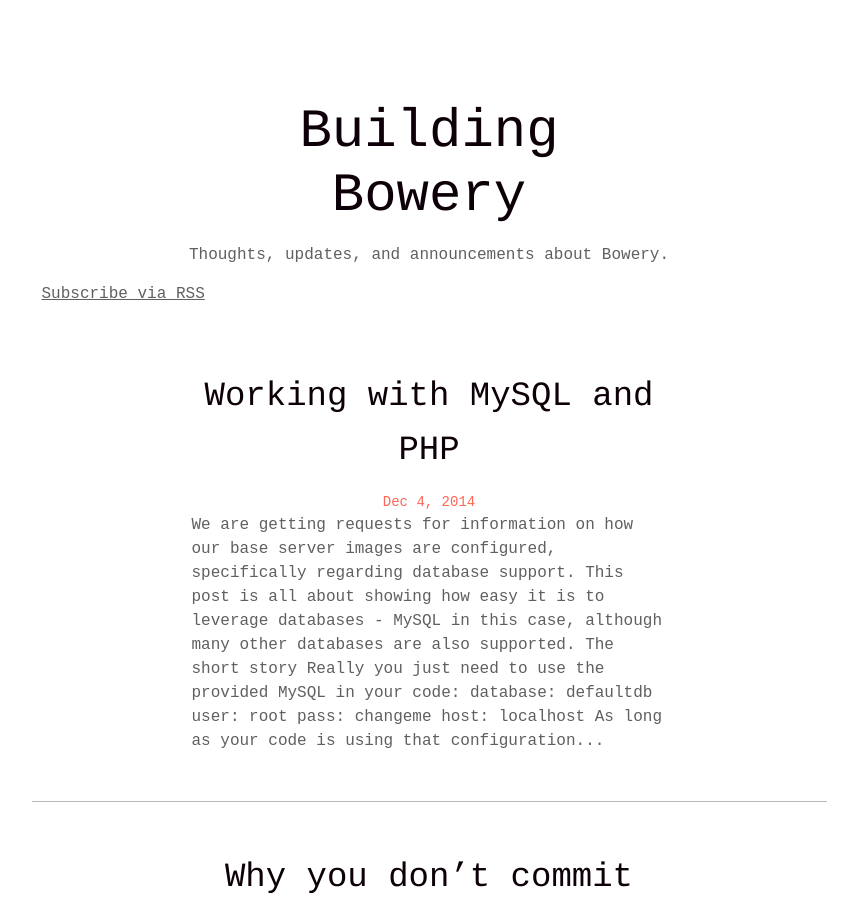
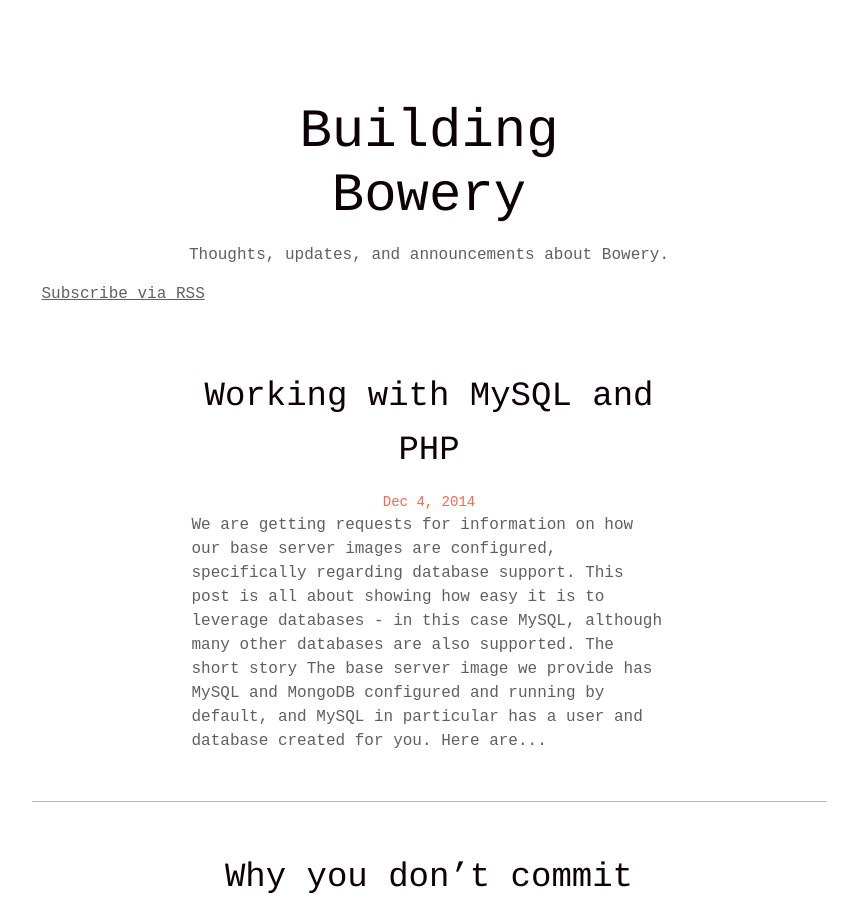
Before and after one commit to Bowery/website, a Jekyll site: the page built from blog/index.html, in a window 1280 px wide and 900 px high. Shown: the whole window, without its empty margins (211-1069 px from the left). Built offline with Jekyll 4.4.1, drawn with Linux system fonts in a browser that asks for light colours; nearby versions of some CDN libraries; comment, search, counter and statistics services are not loaded; a style sheet for code colours, icons or effects is not loaded.

Commit message:
Updating working with mysql and php post

```diff
--- a/_posts/2014-12-04-working-with-mysql-and-php.markdown
+++ b/_posts/2014-12-04-working-with-mysql-and-php.markdown
@@ -5,18 +5,18 @@
 categories: posts
 ---
 
-We are getting requests for information on how our base server images are configured, specifically regarding database support. This post is all about showing how easy it is to leverage databases - [MySQL](http://dev.mysql.com) in this case, although many other databases are also supported.
+We are getting requests for information on how our base server images are configured, specifically regarding database support. This post is all about showing how easy it is to leverage databases - in this case [MySQL](http://dev.mysql.com), although many other databases are also supported.
 
 ### The short story
 
-Really you just need to use the provided MySQL in your code:
+The base server image we provide has MySQL and MongoDB configured and running by default, and MySQL in particular has a user and database created for you. Here are the details of the base setup:
 
 * database: `defaultdb`
 * user: `root`
 * pass: `changeme`
 * host: `localhost`
 
-As long as your code is using that configuration you should have access to the database that is already up and running on your instance.
+As long as your code is using that configuration you should be able to connect and use the database that is already up and running on your instance.
 
 ### The long story
 
@@ -28,7 +28,7 @@
 
 ### But wait, there's more
 
-If you are using a language other than PHP, or you need something other than MySQL, we got you covered. You can work with [MongoDB](http://mongodb.org) right out of the box (listening on localhost only, without authentication).As our base image is Ubuntu 14.04 LTS, you can install just about whatever database and driver you could imagine.
+If you are using a language other than PHP, or you need something other than MySQL, we got you covered. You can work with [MongoDB](http://mongodb.org) [right out of the box](/blog/posts/2014/11/12/node-and-mongodb-development-with-bowery.html) (listening on localhost only, without authentication). As our base image is Ubuntu 14.04 LTS, you can install just about whatever database and driver you could imagine.
 
 We are working on a new release that will make customizing your environment very easy, and give you a ton of control. Stay tuned!
 
```
